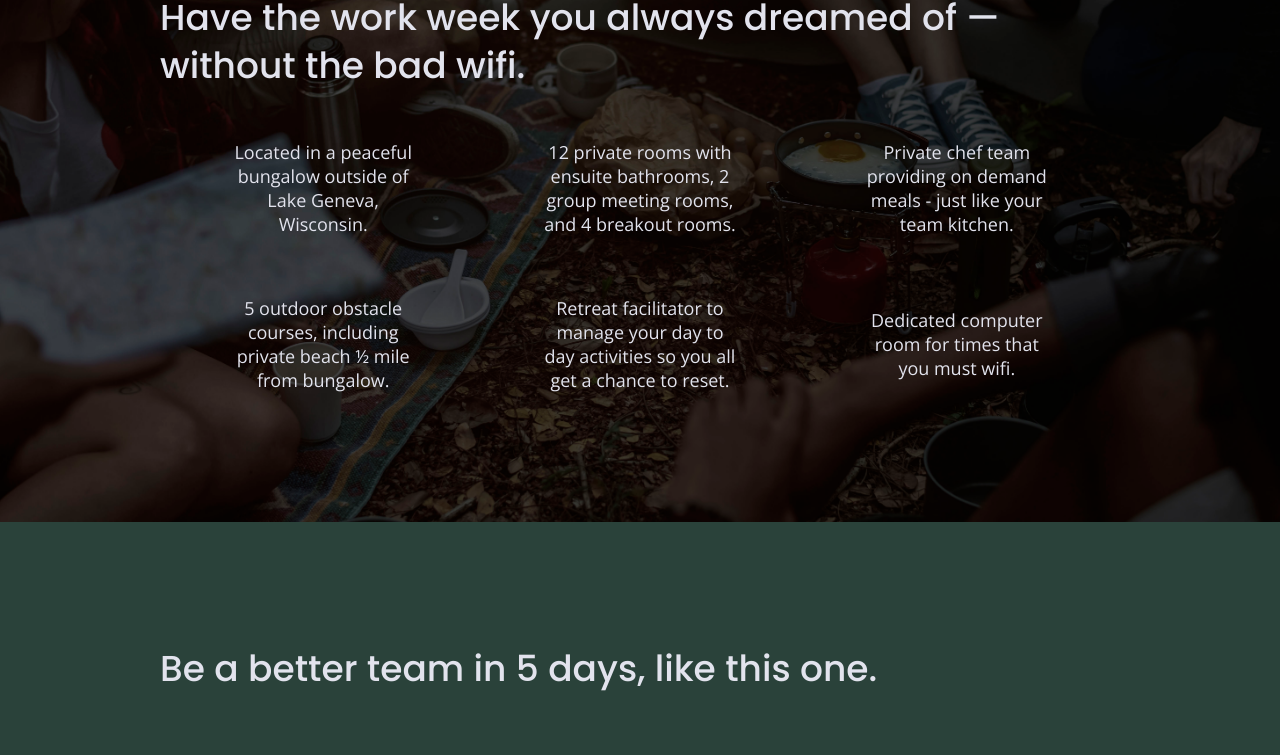
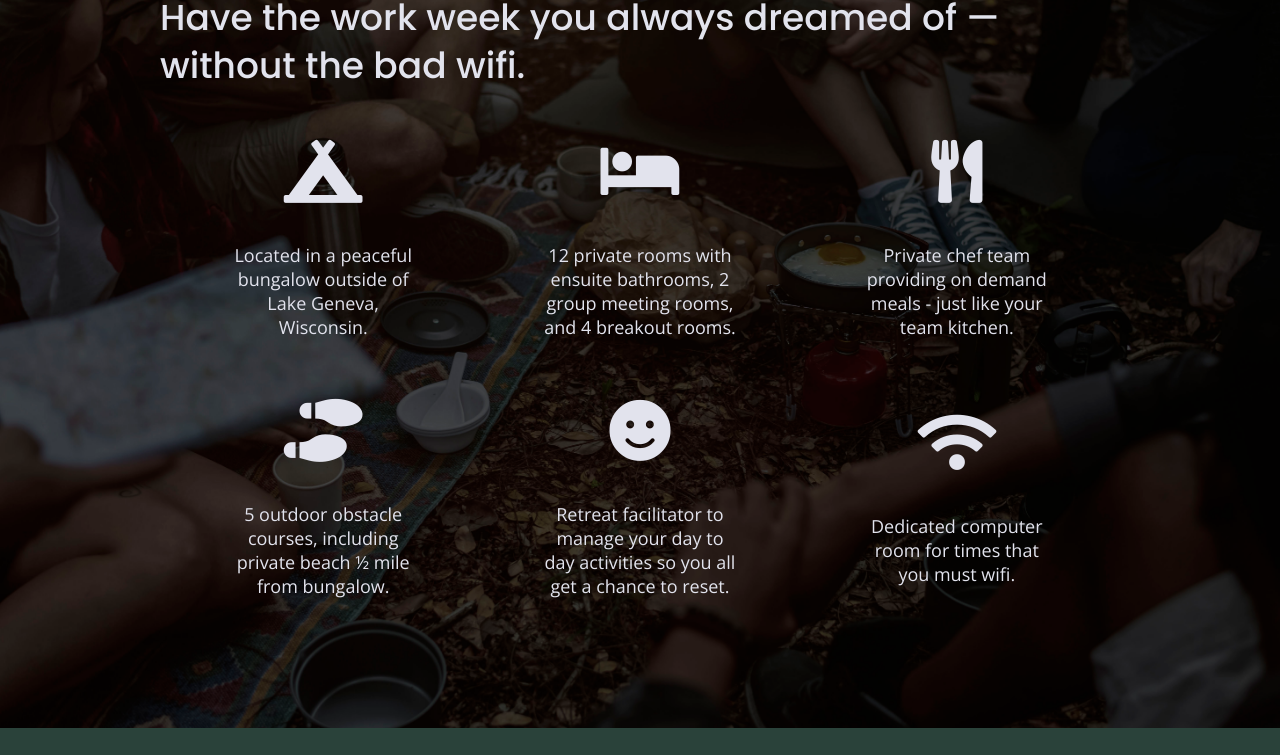
Before and after one commit to Matthewpco/unplugged, a website built with Parcel: page index.html in a window 1280 px wide. Shown: the part 1038-1793 px from the top of the page. Built offline with nearby package versions, Linux system fonts and the light colour scheme.

Commit message:
added icons

```diff
--- a/css/main.css
+++ b/css/main.css
@@ -323,6 +323,11 @@
   .features p {
     text-align: center;
     margin: 0;
+  }
+
+  .features i {
+    font-size: 3.5em;
+    margin-bottom: 40px;
   }
 
   /* Reviews */
--- a/index.html
+++ b/index.html
@@ -22,6 +22,12 @@
   <meta name="theme-color" content="#fafafa">
   <title>Unplugged</title>
   <link href="https://fonts.googleapis.com/css?family=Open+Sans:400,700|Poppins:500,700" rel="stylesheet">
+  <link
+  rel="stylesheet"
+  href="https://use.fontawesome.com/releases/v5.8.2/css/all.css"
+  integrity="sha384-oS3vJWv+0UjzBfQzYUhtDYW+Pj2yciDJxpsK1OYPAYjqT085Qq/1cq5FLXAZQ7Ay"
+  crossorigin="anonymous"
+/>
 </head>
 
 <body>
@@ -73,41 +79,42 @@
         <div class="features-items">
           <article>
             <p class="fontawesome-icon">
+              <i class="fas fa-campground"></i>
             </p>
             <p class="features-item-description">
               Located in a peaceful bungalow outside of Lake Geneva, Wisconsin.
             </p>
           </article>
           <article>
-            <p class="fontawesome-icon">
+            <p class="fontawesome-icon"><i class="fas fa-bed"></i>
             </p>
             <p class="features-item-description">
               12 private rooms with ensuite bathrooms, 2 group meeting rooms, and 4 breakout rooms.
             </p>
           </article>
           <article>
-            <p class="fontawesome-icon">
+            <p class="fontawesome-icon"><i class="fas fa-utensils"></i>
             </p>
             <p class="features-item-description">
               Private chef team providing on demand meals - just like your team kitchen.
             </p>
           </article>
           <article>
-            <p class="fontawesome-icon">
+            <p class="fontawesome-icon"><i class="fas fa-shoe-prints"></i>
             </p>
             <p class="features-item-description">
               5 outdoor obstacle courses, including private beach ½ mile from bungalow.
             </p>
           </article>
           <article>
-            <p class="fontawesome-icon">
+            <p class="fontawesome-icon"><i class="fas fa-smile"></i>
             </p>
             <p class="features-item-description">
               Retreat facilitator to manage your day to day activities so you all get a chance to reset.
             </p>
           </article>
           <article>
-            <p class="fontawesome-icon">
+            <p class="fontawesome-icon"><i class="fas fa-wifi"></i>
             </p>
             <p class="features-item-description">
               Dedicated computer room for times that you must wifi.
```
Also changed, not shown: about/index.html (+1 -0 lines).
